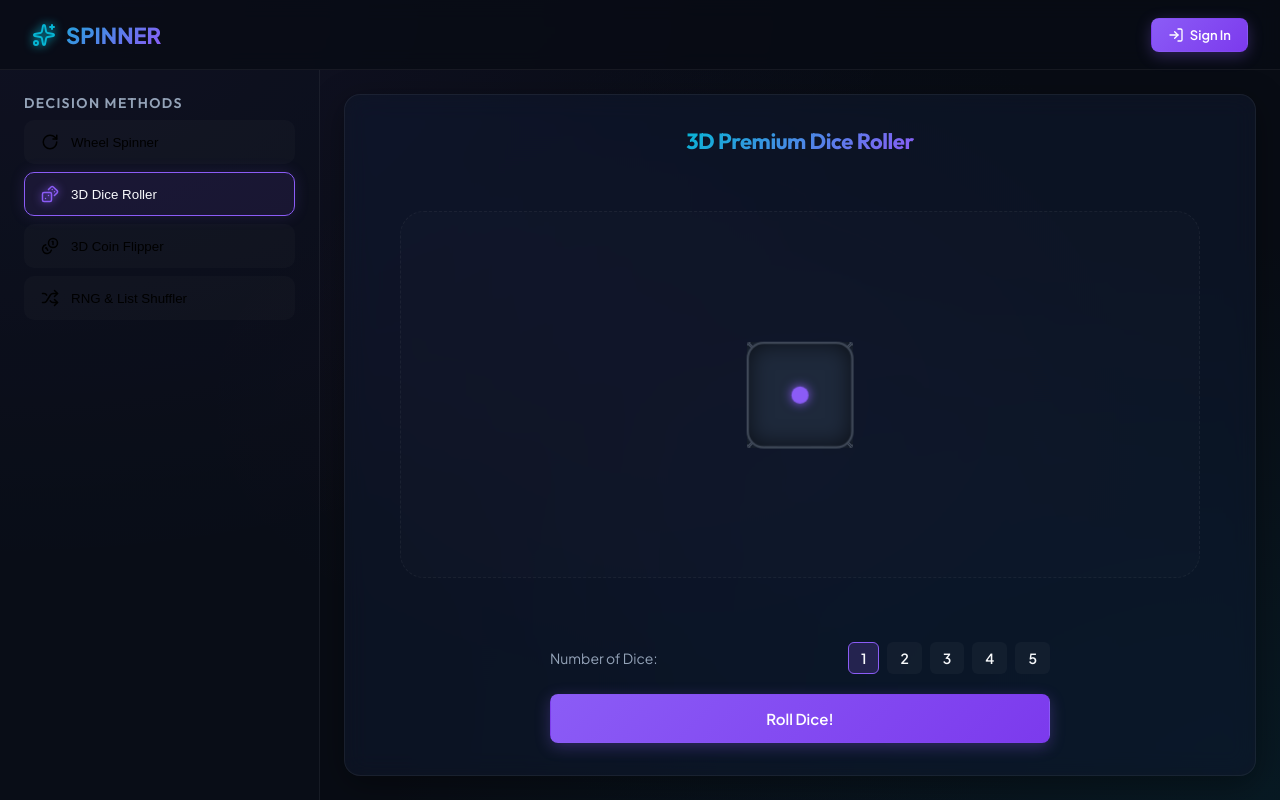
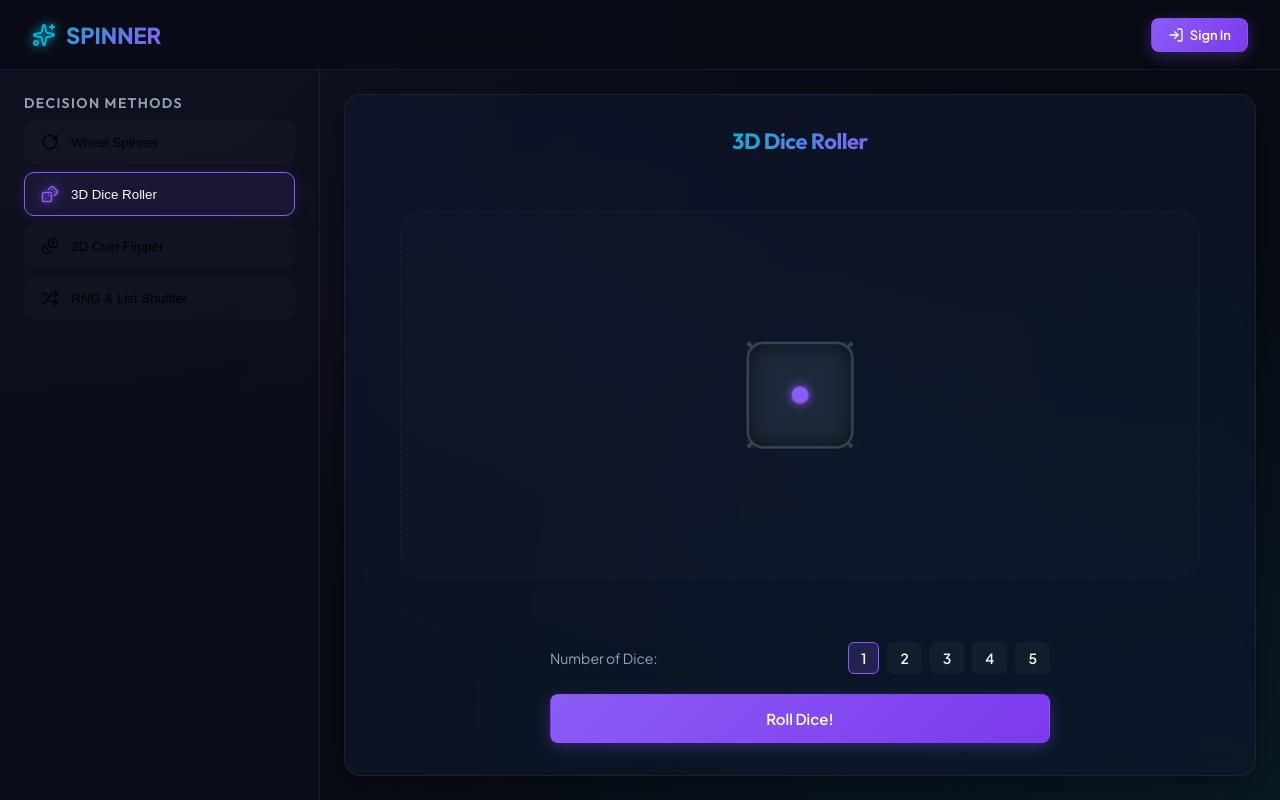
Before and after one commit to alexmaisa/spinner, a React (Vite) app in the folder frontend/: page / in a window 1280 px wide. Both pictures are taken after a click on the button "3D Dice Roller". Built offline with nearby package versions, Linux system fonts and the light colour scheme.

Commit message:
style(frontend): clean up whitespaces in DiceRoller3D and CoinFlipper3D files

```diff
--- a/frontend/src/components/CoinFlipper3D.tsx
+++ b/frontend/src/components/CoinFlipper3D.tsx
@@ -36,7 +36,7 @@ export const CoinFlipper3D: React.FC = () => {
   return (
     <div className="arena-card glass-panel" style={{ gridTemplateColumns: '1fr', display: 'flex', flexDirection: 'column', alignItems: 'center', justifyContent: 'center', height: '100%', width: '100%' }}>
       <h3 style={{ marginBottom: '8px', background: 'linear-gradient(135deg, var(--neon-cyan), var(--neon-purple))', WebkitBackgroundClip: 'text', WebkitTextFillColor: 'transparent', fontSize: '22px' }}>
-        3D Premium Coin Flipper
+        3D Coin Flipper
       </h3>
       <p style={{ color: 'var(--text-secondary)', fontSize: '14px', marginBottom: '24px' }}>Toss a premium cybernetic coin to make a decision</p>
 
--- a/frontend/src/components/DiceRoller3D.tsx
+++ b/frontend/src/components/DiceRoller3D.tsx
@@ -155,7 +155,7 @@ export const DiceRoller3D: React.FC = () => {
   return (
     <div className="arena-card glass-panel" style={{ gridTemplateColumns: '1fr', display: 'flex', flexDirection: 'column', alignItems: 'center', justifyContent: 'center', height: '100%', width: '100%' }}>
       <h3 style={{ marginBottom: '24px', background: 'linear-gradient(135deg, var(--neon-cyan), var(--neon-purple))', WebkitBackgroundClip: 'text', WebkitTextFillColor: 'transparent', fontSize: '22px' }}>
-        3D Premium Dice Roller
+        3D Dice Roller
       </h3>
 
       {/* Dices Display Box */}
```
